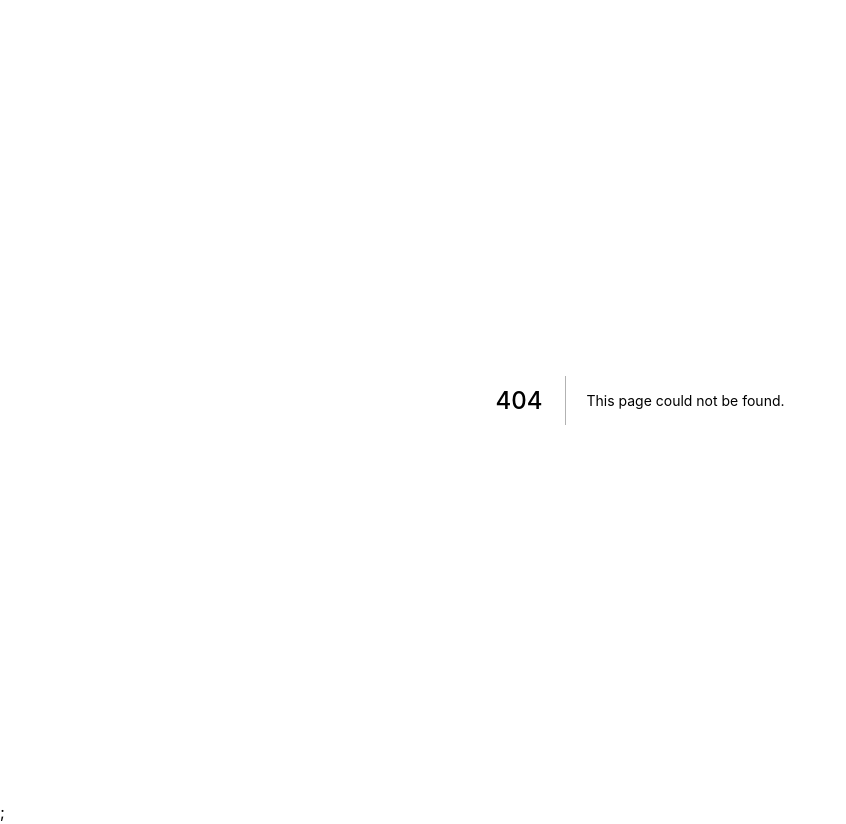
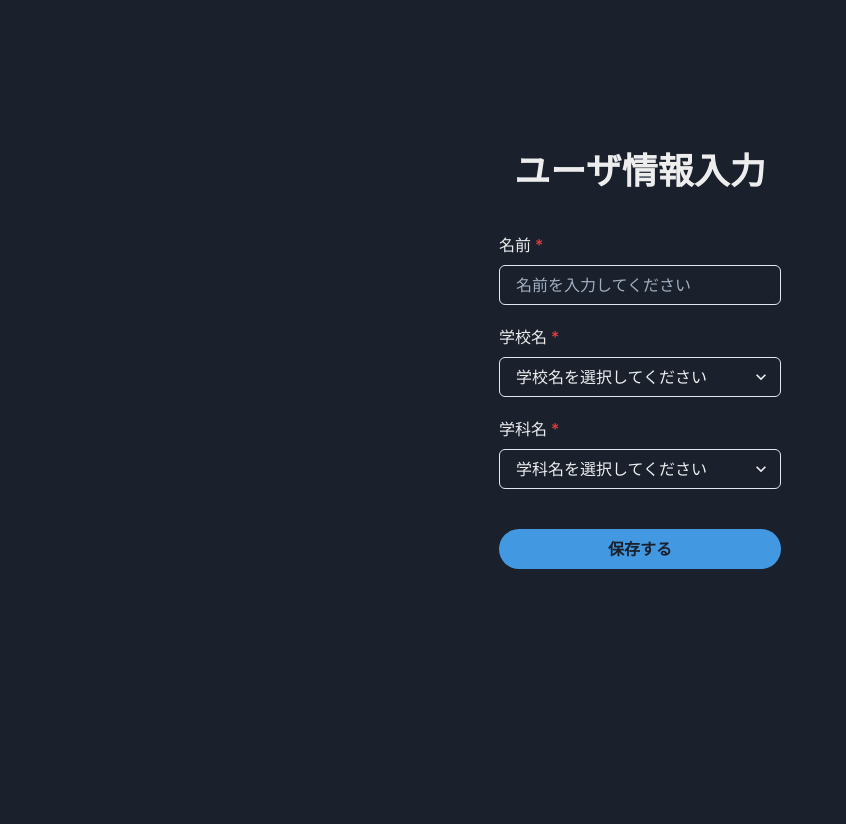
Before and after one commit to kathmandu777/Barifac, a Next.js app in the folder frontend/: page /user in a window 1280 px wide. Before the commit this address had no page. Shown: the whole page, without its empty margins (0-846 px from the left). After the commit the page ends 800 px from the top, so only its background shows below. Built offline with nearby package versions, Linux system fonts and the light colour scheme; no server answers.

Commit message:
Feat(SignIn): ユーザがサインイン, サインアップ出来る

```diff
--- a/frontend/package.json
+++ b/frontend/package.json
@@ -14,6 +14,7 @@
     "@chakra-ui/react": "^1.7.2",
     "@emotion/react": "^11.6.0",
     "@emotion/styled": "^11.6.0",
+    "firebase": "^9.6.1",
     "framer-motion": "^4.1.17",
     "next": "12.0.4",
     "react": "17.0.2",
--- /dev/null
+++ b/frontend/src/context/AuthContext.tsx
@@ -0,0 +1,23 @@
+import React, { createContext, useEffect, useState, useContext } from 'react';
+import { onAuthStateChanged } from 'libmod/firebase/auth';
+
+type AuthContextProps = {
+  uid: string | null | undefined;
+};
+
+const AuthContext = createContext<AuthContextProps>({ uid: undefined });
+
+export const AuthProvider: React.FC = ({ children }) => {
+  const [uid, setUid] = useState<string | null | undefined>(undefined);
+
+  useEffect(() => {
+    onAuthStateChanged(uid => {
+      setUid(uid);
+    });
+  }, []);
+  return (
+    <AuthContext.Provider value={{ uid: uid }}>{children}</AuthContext.Provider>
+  );
+};
+
+export const useAuthContext = () => useContext(AuthContext);
--- /dev/null
+++ b/frontend/src/libmod/firebase/auth.ts
@@ -0,0 +1,37 @@
+import firebaseApp from './firebase';
+import {
+  getAuth,
+  signInWithPopup,
+  GoogleAuthProvider,
+  signOut,
+  onAuthStateChanged as onFirebaseAuthStateChanged,
+} from 'firebase/auth';
+
+const provider = new GoogleAuthProvider();
+
+export const login = (): void => {
+  const auth = getAuth(firebaseApp);
+  signInWithPopup(auth, provider)
+    .then(credential => credential.user.getIdToken(true))
+    .then(idToken => {
+      console.log(idToken);
+    })
+    .catch(err => console.error(err));
+};
+
+export const logout = (): Promise<void> => {
+  return new Promise((resolve, reject) => {
+    const auth = getAuth(firebaseApp);
+    signOut(auth)
+      .then(() => resolve())
+      .catch(error => reject(error));
+  });
+};
+
+export const onAuthStateChanged = (callback: (uid: string | null) => void) => {
+  const auth = getAuth(firebaseApp);
+  onFirebaseAuthStateChanged(auth, user => {
+    const uid: string | null = user ? user?.uid : null;
+    callback(uid);
+  });
+};
--- /dev/null
+++ b/frontend/src/libmod/firebase/firebase.ts
@@ -0,0 +1,13 @@
+import { initializeApp } from 'firebase/app';
+
+const firebaseConfig = {
+  apiKey: process.env.NEXT_PUBLIC_FIREBASE_API_KEY,
+  authDomain: process.env.NEXT_PUBLIC_FIREBASE_AUTH_DOMAIN,
+  projectId: process.env.NEXT_PUBLIC_FIREBASE_PROJECT_ID,
+  storageBucket: process.env.NEXT_PUBLIC_FIREBASE_STORAGE_BUCKET,
+  messagingSenderId: process.env.NEXT_PUBLIC_FIREBASE_MESSAGING_SENDER_ID,
+  appId: process.env.NEXT_PUBLIC_FIREBASE_APP_ID,
+};
+
+const firebaseApp = initializeApp(firebaseConfig);
+export default firebaseApp;
--- a/frontend/src/pages/_app.tsx
+++ b/frontend/src/pages/_app.tsx
@@ -3,12 +3,15 @@ import type { AppProps } from 'next/app';
 import { ChakraProvider } from '@chakra-ui/react';
 import React from 'react';
 import theme from '../theme/theme';
+import { AuthProvider } from 'context/AuthContext';
 
 function MyApp({ Component, pageProps }: AppProps) {
   return (
-    <ChakraProvider theme={theme}>
-      <Component {...pageProps} />;
-    </ChakraProvider>
+    <AuthProvider>
+      <ChakraProvider theme={theme}>
+        <Component {...pageProps} />;
+      </ChakraProvider>
+    </AuthProvider>
   );
 }
 
--- /dev/null
+++ b/frontend/src/pages/user/index.tsx
@@ -0,0 +1,82 @@
+import { Button } from '@chakra-ui/button';
+import { FormControl, FormLabel } from '@chakra-ui/form-control';
+import { Input } from '@chakra-ui/input';
+import { Heading, Stack, VStack } from '@chakra-ui/layout';
+import { Select } from '@chakra-ui/select';
+import { NextPage } from 'next';
+import React, { useState } from 'react';
+
+const UserPage: NextPage = () => {
+  const [isSubmitting, setIsSubmitting] = useState<boolean>(false);
+  const [isDisabledDep, setIsDisabledDep] = useState<boolean>(false);
+
+  const handleSubmit: React.FormEventHandler = async e => {
+    e.preventDefault();
+    setIsSubmitting(true);
+    setIsSubmitting(false);
+    return;
+  };
+
+  const handleSchoolChange: React.FormEventHandler = async e => {
+    e.preventDefault();
+    setIsDisabledDep(true);
+    // School に対応する Department をすべて取得
+    setIsDisabledDep(false);
+    return;
+  };
+
+  return (
+    <VStack spacing={10}>
+      <Heading
+        as='h1'
+        size='xl'
+        color='whiteAlpha.900'
+        fontWeight='bold'
+        mt={150}
+      >
+        ユーザ情報入力
+      </Heading>
+      <form onSubmit={handleSubmit}>
+        <Stack spacing={10}>
+          <VStack spacing={5}>
+            <FormControl id='name' isRequired>
+              <FormLabel color='whiteAlpha.900'>名前</FormLabel>
+              <Input
+                color='whiteAlpha.900'
+                placeholder='名前を入力してください'
+              />
+            </FormControl>
+            <FormControl id='school' isRequired>
+              <FormLabel color='whiteAlpha.900'>学校名</FormLabel>
+              <Select
+                color='whiteAlpha.900'
+                onChange={handleSchoolChange}
+                placeholder='学校名を選択してください'
+              ></Select>
+            </FormControl>
+            <FormControl id='Department' isRequired>
+              <FormLabel color='whiteAlpha.900'>学科名</FormLabel>
+              <Select
+                color='whiteAlpha.900'
+                isDisabled={isDisabledDep}
+                placeholder='学科名を選択してください'
+              ></Select>
+            </FormControl>
+          </VStack>
+          <Button
+            type='submit'
+            bg='blue.400'
+            color='gray.800'
+            rounded='full'
+            size='md'
+            isDisabled={isSubmitting}
+          >
+            保存する
+          </Button>
+        </Stack>
+      </form>
+    </VStack>
+  );
+};
+
+export default UserPage;
--- a/frontend/src/pages/welcome/index.tsx
+++ b/frontend/src/pages/welcome/index.tsx
@@ -30,7 +30,7 @@ const Welcome = () => {
         </Stack>
       </Stack>
       <HStack>
-        <Link href='/'>
+        <Link href='/login'>
           <Button
             bg='blue.400'
             color='gray.800'
@@ -41,7 +41,7 @@ const Welcome = () => {
             サインアップ
           </Button>
         </Link>
-        <Link href='/'>
+        <Link href='/login'>
           <Button
             bg='whiteAlpha.200'
             color='whiteAlpha.800'
--- a/frontend/tsconfig.json
+++ b/frontend/tsconfig.json
@@ -1,5 +1,6 @@
 {
   "compilerOptions": {
+    "baseUrl": "src",
     "target": "es5",
     "lib": ["dom", "dom.iterable", "esnext"],
     "allowJs": true,
```
Also changed, not shown: frontend/src/pages/login.tsx (added, +40 -0 lines), 1 other file (tests, documents, lock files or other folders).
